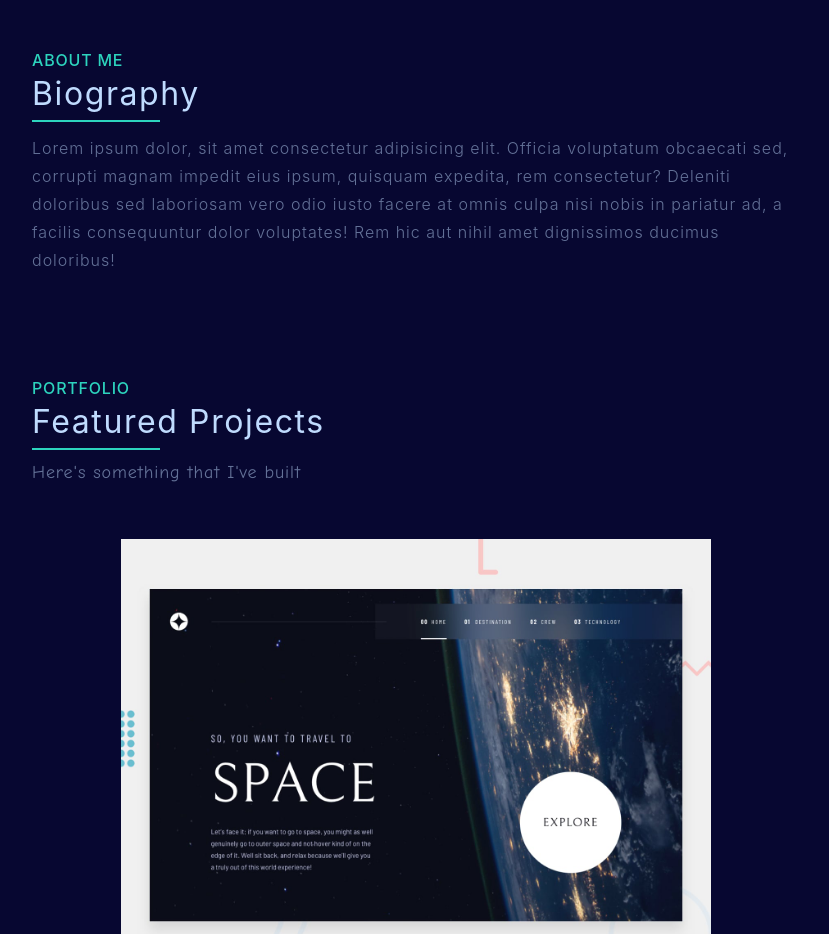
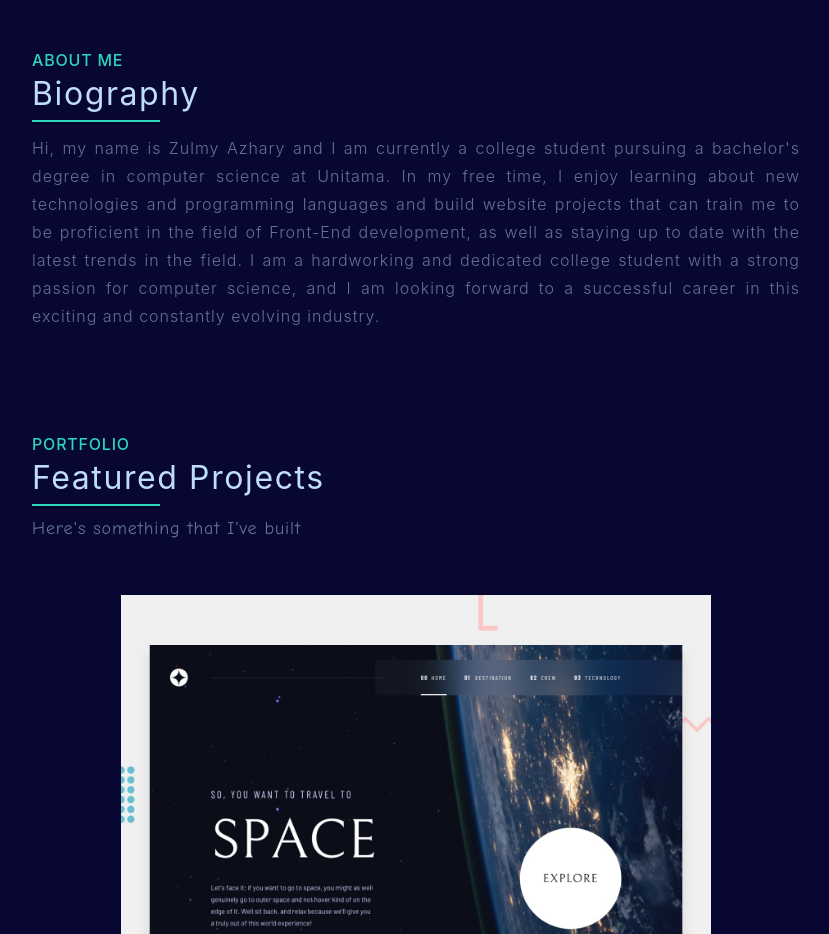
Before and after one commit to zulmy-azhary/portfolio-v1, a Next.js app: page / in a window 1280 px wide. Shown: the part 802-1736 px from the top of the page, without its empty margins (32-861 px from the left). Built offline with nearby package versions, Linux system fonts and the light colour scheme.

Commit message:
Add content on biography section, and change footer transition

```diff
--- a/src/components/BiographySection.tsx
+++ b/src/components/BiographySection.tsx
@@ -46,11 +46,14 @@ const Biography: React.FC = () => {
     <Section id="about">
       <SubHeading>About Me</SubHeading>
       <Heading>Biography</Heading>
-      <Text>
-        Lorem ipsum dolor, sit amet consectetur adipisicing elit. Officia voluptatum obcaecati sed,
-        corrupti magnam impedit eius ipsum, quisquam expedita, rem consectetur? Deleniti doloribus
-        sed laboriosam vero odio iusto facere at omnis culpa nisi nobis in pariatur ad, a facilis
-        consequuntur dolor voluptates! Rem hic aut nihil amet dignissimos ducimus doloribus!
+      <Text style={{textAlign:"justify"}}>
+        Hi, my name is Zulmy Azhary and I am currently a college student pursuing a bachelor's
+        degree in computer science at Unitama. In my free time, I enjoy learning about new
+        technologies and programming languages and build website projects that can train me to be
+        proficient in the field of Front-End development, as well as staying up to date with the
+        latest trends in the field. I am a hardworking and dedicated college student with a strong
+        passion for computer science, and I am looking forward to a successful career in this
+        exciting and constantly evolving industry.
       </Text>
       {/* <Content>
         <Label>
--- a/src/components/Footer.tsx
+++ b/src/components/Footer.tsx
@@ -70,7 +70,7 @@ const Footer: React.FC = () => {
       <Author
         initial={{ opacity: 0, x: -100 }}
         whileInView={{ opacity: 1, x: 0 }}
-        transition={defaultTransition}
+        transition={{ ...defaultTransition, delay: 0.05 }}
       >
         Created with{" "}
         <FaHeart style={{ display: "inline-block", color: "red", verticalAlign: "middle" }} /> by
--- a/src/components/HamburgerMenu.tsx
+++ b/src/components/HamburgerMenu.tsx
@@ -2,7 +2,7 @@ import React from "react";
 import styled from "styled-components";
 import { useToggle } from "@context";
 import { motion } from "framer-motion";
-import { defaultTransition, fadeIn } from "@styles/motionVariants";
+import { defaultTransition } from "@styles/motionVariants";
 
 type Toggle = {
   $isOpen: boolean;
--- a/src/components/Logo.tsx
+++ b/src/components/Logo.tsx
@@ -1,7 +1,7 @@
 import React from "react";
 import { motion } from "framer-motion";
 import styled from "styled-components";
-import { defaultTransition, fadeIn } from "@styles/motionVariants";
+import { defaultTransition } from "@styles/motionVariants";
 
 const Svg = styled(motion.svg)`
   width: 36px;
```
